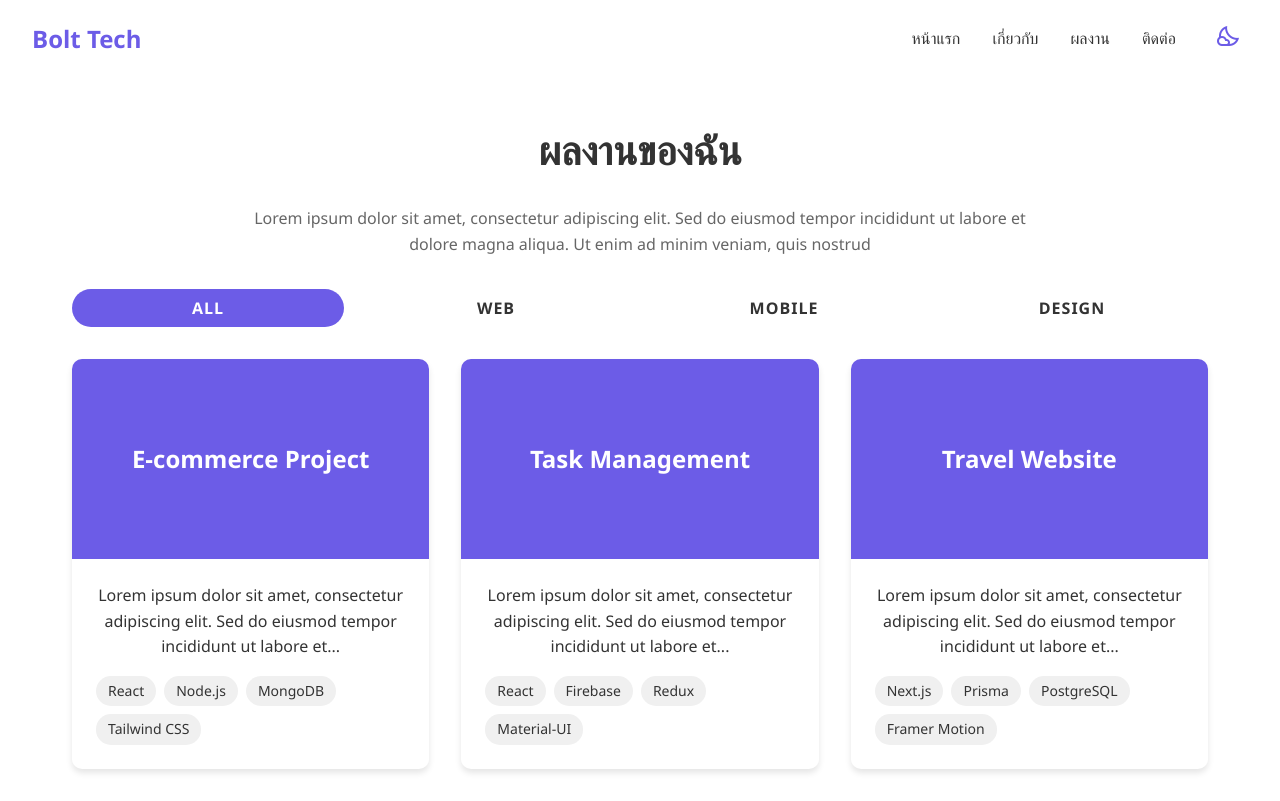
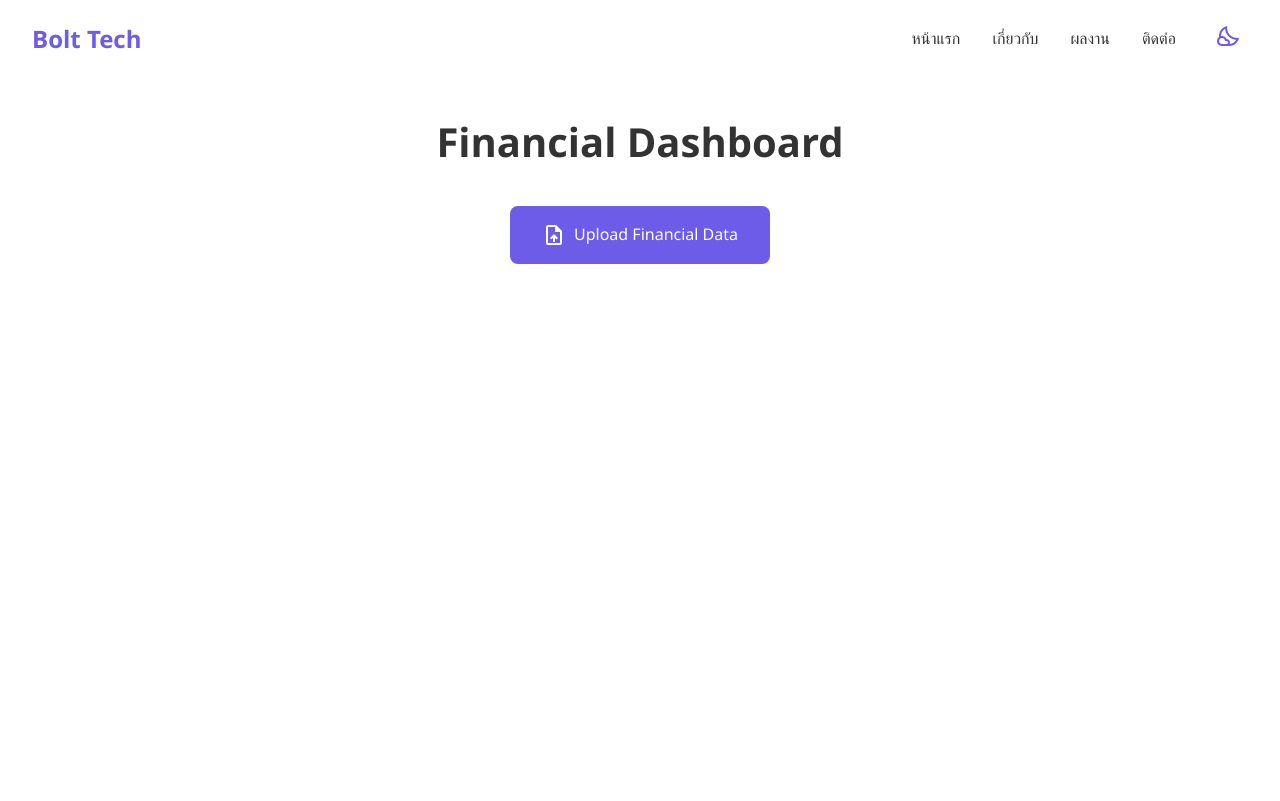
Before and after one commit to nitiphumii/bolt-angular-project, an Angular app: page /home in a window 1280 px wide. Built offline with nearby package versions, Linux system fonts and the light colour scheme.

Commit message:
test feature upload

```diff
--- a/src/app/home/home.component.css
+++ b/src/app/home/home.component.css
@@ -63,96 +63,88 @@
 
 h1 {
   font-size: 2.5rem;
-  background: linear-gradient(to top, #0078ff, #060606 30%) fixed;
-  margin-bottom: 1rem;
-}
-
-.subtitle {
-  max-width: 800px;
-  margin: 0 auto 2rem;
-  color: #666;
-}
-
-.dark-mode .subtitle {
-  color: #aaa;
-}
-
-.filters {
-  display: flex;
-  justify-content: center;
-  gap: 1rem;
   margin-bottom: 2rem;
 }
 
-.filter-btn {
-  padding: 0.5rem 1.5rem;
-  border: none;
-  border-radius: 20px;
-  background: transparent;
-  color: inherit;
+.upload-section {
+  margin: 2rem 0;
+}
+
+.upload-label {
+  display: inline-flex;
+  align-items: center;
+  gap: 0.5rem;
+  padding: 1rem 2rem;
+  background: #6c5ce7;
+  color: white;
+  border-radius: 8px;
   cursor: pointer;
   transition: all 0.3s ease;
 }
 
-.filter-btn.active {
-  background: #6c5ce7;
-  color: white;
+.upload-label:hover {
+  background: #5a4bd1;
 }
 
-.project-grid {
+input[type="file"] {
+  display: none;
+}
+
+.loading {
+  display: flex;
+  align-items: center;
+  justify-content: center;
+  gap: 1rem;
+  margin: 2rem 0;
+  color: #6c5ce7;
+}
+
+.spinning {
+  animation: spin 1s linear infinite;
+}
+
+@keyframes spin {
+  100% {
+    transform: rotate(360deg);
+  }
+}
+
+.dashboard-grid {
   display: grid;
-  grid-template-columns: repeat(auto-fit, minmax(300px, 1fr));
+  grid-template-columns: repeat(auto-fit, minmax(250px, 1fr));
   gap: 2rem;
   margin-top: 2rem;
 }
 
-.project-card {
+.dashboard-card {
   background: white;
-  border-radius: 10px;
-  overflow: hidden;
+  padding: 2rem;
+  border-radius: 12px;
   box-shadow: 0 4px 6px rgba(0, 0, 0, 0.1);
-  transition: transform 0.3s ease;
+  transition: all 0.3s ease;
 }
 
-.dark-mode .project-card {
+.dark-mode .dashboard-card {
   background: #1e1e1e;
+  box-shadow: 0 4px 6px rgba(0, 0, 0, 0.2);
 }
 
-.project-card:hover {
-  transform: translateY(-5px);
+.dashboard-card h3 {
+  font-size: 1.2rem;
+  margin-bottom: 1rem;
+  color: #666;
 }
 
-.project-image {
-  height: 200px;
-  background: #6c5ce7;
-  color: white;
-  display: flex;
-  align-items: center;
-  justify-content: center;
-  font-size: 1.5rem;
-  font-weight: bold;
+.dark-mode .dashboard-card h3 {
+  color: #aaa;
 }
 
-.project-content {
-  padding: 1.5rem;
+.amount {
+  font-size: 2rem;
+  font-weight: bold;
+  color: #6c5ce7;
 }
 
-.tech-stack {
-  display: flex;
-  flex-wrap: wrap;
-  gap: 0.5rem;
-  margin-top: 1rem;
+.dark-mode .amount {
+  color: #8f7ff7;
 }
-
-.tech-tag {
-  padding: 0.25rem 0.75rem;
-  background: #f0f0f0;
-  color: #333;
-  border-radius: 15px;
-  font-size: 0.875rem;
-}
-
-.dark-mode .tech-tag {
-  background: #2d2d2d;
-  color: #fff;
-}
--- a/src/app/home/home.component.html
+++ b/src/app/home/home.component.html
@@ -15,57 +15,39 @@
   </nav>
 
   <div class="content">
-    <h1 class="filter-btn">ผลงานของฉัน</h1>
-    <p class="subtitle">
-      Lorem ipsum dolor sit amet, consectetur adipiscing elit. Sed do eiusmod tempor incididunt ut
-      labore et dolore magna aliqua. Ut enim ad minim veniam, quis nostrud
-    </p>
+    <h1>Financial Dashboard</h1>
 
-    <div class="filters">
-      <button class="filter-btn active">All</button>
-      <button class="filter-btn">Web</button>
-      <button class="filter-btn">Mobile</button>
-      <button class="filter-btn">Design</button>
+    <div class="upload-section">
+      <label for="file-upload" class="upload-label">
+        <span class="material-symbols-outlined">upload_file</span>
+        Upload Financial Data
+      </label>
+      <input
+        type="file"
+        id="file-upload"
+        (change)="onFileSelected($event)"
+        accept=".csv,.xlsx,.xls"
+        [disabled]="isLoading"
+      >
     </div>
 
-    <div class="project-grid">
-      <div class="project-card">
-        <div class="project-image">E-commerce Project</div>
-        <div class="project-content">
-          <p>Lorem ipsum dolor sit amet, consectetur adipiscing elit. Sed do eiusmod tempor incididunt ut labore et...</p>
-          <div class="tech-stack">
-            <span class="tech-tag">React</span>
-            <span class="tech-tag">Node.js</span>
-            <span class="tech-tag">MongoDB</span>
-            <span class="tech-tag">Tailwind CSS</span>
-          </div>
-        </div>
+    <div *ngIf="isLoading" class="loading">
+      <span class="material-symbols-outlined spinning">sync</span>
+      Processing your file...
+    </div>
+
+    <div *ngIf="summary" class="dashboard-grid">
+      <div class="dashboard-card">
+        <h3>Total Sales</h3>
+        <p class="amount">฿{{ summary.sales.toLocaleString() }}</p>
       </div>
-
-      <div class="project-card">
-        <div class="project-image">Task Management</div>
-        <div class="project-content">
-          <p>Lorem ipsum dolor sit amet, consectetur adipiscing elit. Sed do eiusmod tempor incididunt ut labore et...</p>
-          <div class="tech-stack">
-            <span class="tech-tag">React</span>
-            <span class="tech-tag">Firebase</span>
-            <span class="tech-tag">Redux</span>
-            <span class="tech-tag">Material-UI</span>
-          </div>
-        </div>
+      <div class="dashboard-card">
+        <h3>Revenue</h3>
+        <p class="amount">฿{{ summary.revenue.toLocaleString() }}</p>
       </div>
-
-      <div class="project-card">
-        <div class="project-image">Travel Website</div>
-        <div class="project-content">
-          <p>Lorem ipsum dolor sit amet, consectetur adipiscing elit. Sed do eiusmod tempor incididunt ut labore et...</p>
-          <div class="tech-stack">
-            <span class="tech-tag">Next.js</span>
-            <span class="tech-tag">Prisma</span>
-            <span class="tech-tag">PostgreSQL</span>
-            <span class="tech-tag">Framer Motion</span>
-          </div>
-        </div>
+      <div class="dashboard-card">
+        <h3>Expenses</h3>
+        <p class="amount">฿{{ summary.expenses.toLocaleString() }}</p>
       </div>
     </div>
   </div>
--- a/src/app/home/home.component.ts
+++ b/src/app/home/home.component.ts
@@ -1,6 +1,20 @@
 import { Component, OnInit } from '@angular/core';
 import { CommonModule } from '@angular/common';
 import { ThemeService } from '../services/theme.service';
+import { HttpClient } from '@angular/common/http';
+
+interface FinancialSummary {
+  sales: number;
+  revenue: number;
+  expenses: number;
+}
+
+interface SaleRecord {
+  date: string;
+  product: string;
+  quantity: number;
+  price: number;
+}
 
 @Component({
   selector: 'app-home',
@@ -11,8 +25,13 @@ import { ThemeService } from '../services/theme.service';
 })
 export class HomeComponent implements OnInit {
   isDarkMode = false;
+  isLoading = false;
+  summary: FinancialSummary | null = null;
 
-  constructor(private themeService: ThemeService) {}
+  constructor(
+    private themeService: ThemeService,
+    private http: HttpClient
+  ) {}
 
   ngOnInit() {
     this.themeService.darkMode$.subscribe(
@@ -23,4 +42,67 @@ export class HomeComponent implements OnInit {
   toggleDarkMode() {
     this.themeService.toggleDarkMode();
   }
+
+  processCSV(text: string): SaleRecord[] {
+    const lines = text.split('\n');
+    const records: SaleRecord[] = [];
+
+    // Skip header row
+    for (let i = 1; i < lines.length; i++) {
+      const line = lines[i].trim();
+      if (line) {
+        const [date, product, quantity, price] = line.split(',');
+        records.push({
+          date,
+          product,
+          quantity: Number(quantity),
+          price: Number(price)
+        });
+      }
+    }
+
+    return records;
+  }
+
+  calculateSummary(records: SaleRecord[]): FinancialSummary {
+    let totalSales = 0;
+    let totalRevenue = 0;
+
+    records.forEach(record => {
+      const saleAmount = record.quantity * record.price;
+      totalSales += record.quantity;
+      totalRevenue += saleAmount;
+    });
+
+    // Assuming expenses are 40% of revenue for this example
+    const expenses = totalRevenue * 0.4;
+
+    return {
+      sales: totalSales,
+      revenue: Math.round(totalRevenue * 100) / 100,
+      expenses: Math.round(expenses * 100) / 100
+    };
+  }
+
+  onFileSelected(event: Event) {
+    const input = event.target as HTMLInputElement;
+    if (input.files && input.files[0]) {
+      this.isLoading = true;
+      const file = input.files[0];
+
+      const reader = new FileReader();
+      reader.onload = (e) => {
+        const text = e.target?.result as string;
+        const records = this.processCSV(text);
+        this.summary = this.calculateSummary(records);
+        this.isLoading = false;
+      };
+      reader.onerror = (e) => {
+        console.error('Error reading file:', e);
+        alert('Error reading file. Please try again.');
+        this.isLoading = false;
+      };
+      reader.readAsText(file);
+    }
+  }
 }
```
